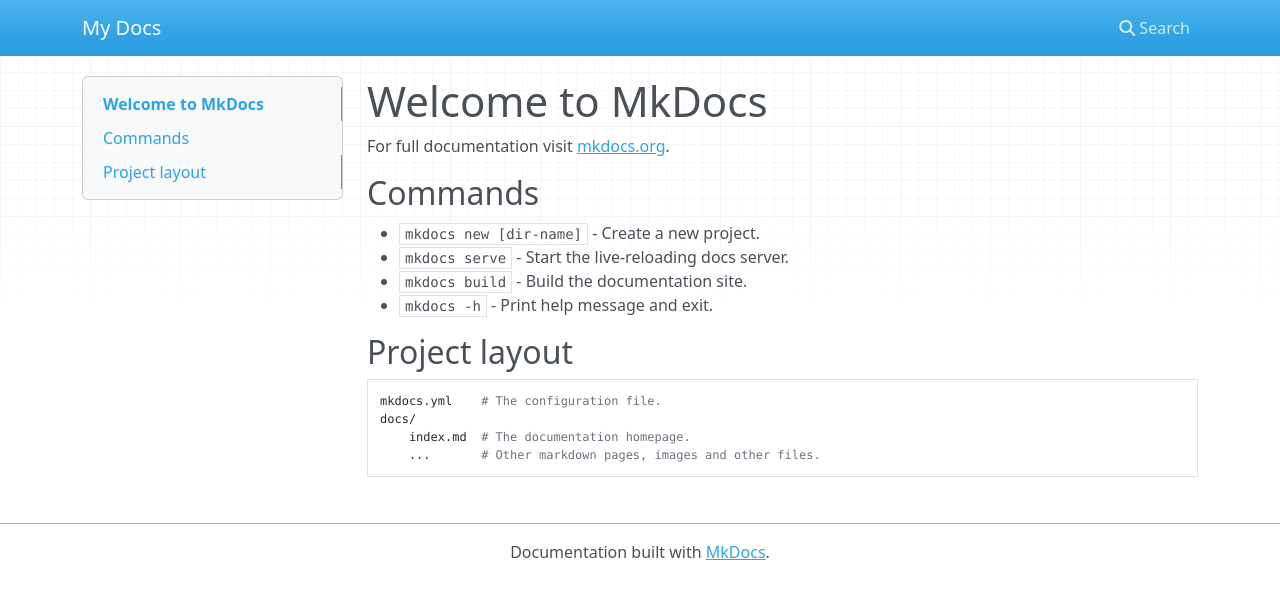
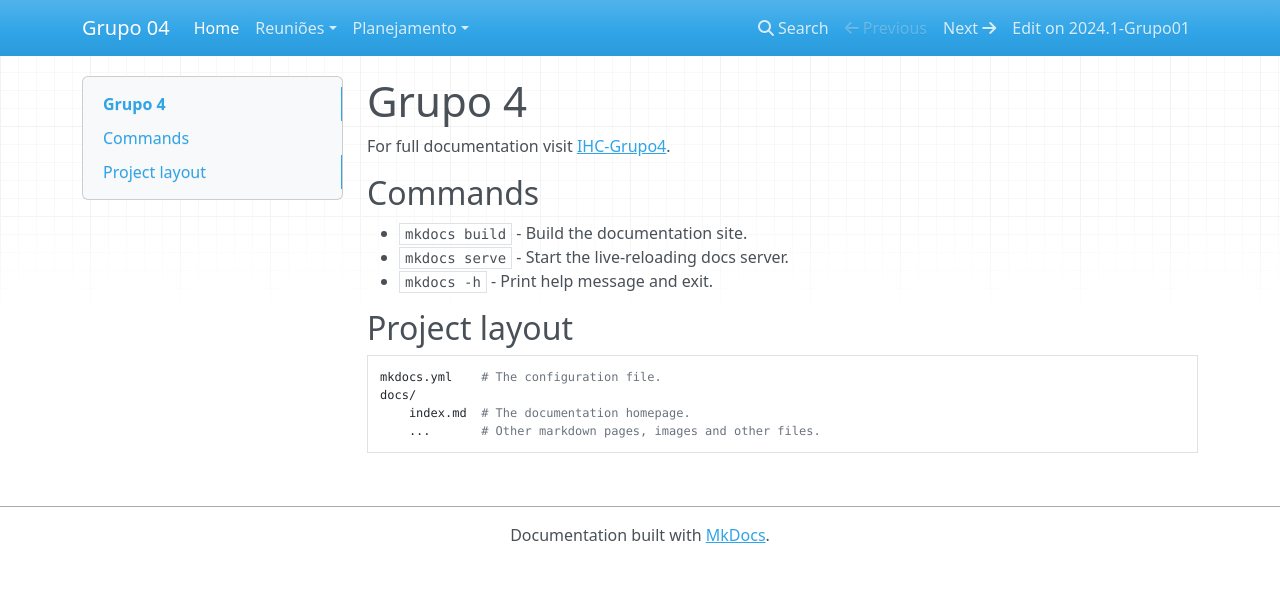
Before and after one commit to Interacao-Humano-Computador/2024.1-PCDF, an MkDocs documentation site: the page built from docs/index.md, in a window 1280 px wide. Shown: the top 599 px of the page. Built offline with MkDocs 1.6.1, drawn with Linux system fonts in a browser that asks for light colours; nearby versions of some CDN libraries.

Commit message:
Config inicial das paginas

```diff
--- a/docs/index.md
+++ b/docs/index.md
@@ -1,12 +1,11 @@
-# Welcome to MkDocs
+# Grupo 4
 
-For full documentation visit [mkdocs.org](https://www.mkdocs.org).
+For full documentation visit [IHC-Grupo4](htthttps://github.com/Interacao-Humano-Computador/2024.1-Grupo01).
 
 ## Commands
 
-* `mkdocs new [dir-name]` - Create a new project.
+* `mkdocs build` - Build the documentation site.
 * `mkdocs serve` - Start the live-reloading docs server.
-* `mkdocs build` - Build the documentation site.
 * `mkdocs -h` - Print help message and exit.
 
 ## Project layout
--- a/mkdocs.yml
+++ b/mkdocs.yml
@@ -1 +1,12 @@
-site_name: My Docs
+repo_url: https://github.com/Interacao-Humano-Computador/2024.1-Grupo01
+repo_name: 2024.1-Grupo01
+
+site_name: Grupo 04
+
+nav:
+  - Home: index.md
+  - Reuniões:
+      - Reunião 1: reunioes/reuniao01.md
+  - Planejamento:
+    - Cronograma: planejamento/cronograma.md
+    - Heatmap: planejamento/heatmap.md
```
Also changed, not shown: docs/planejamento/cronograma.md (added), docs/planejamento/heatmap.md (added), docs/reunioes/reuniao01.md (added).
